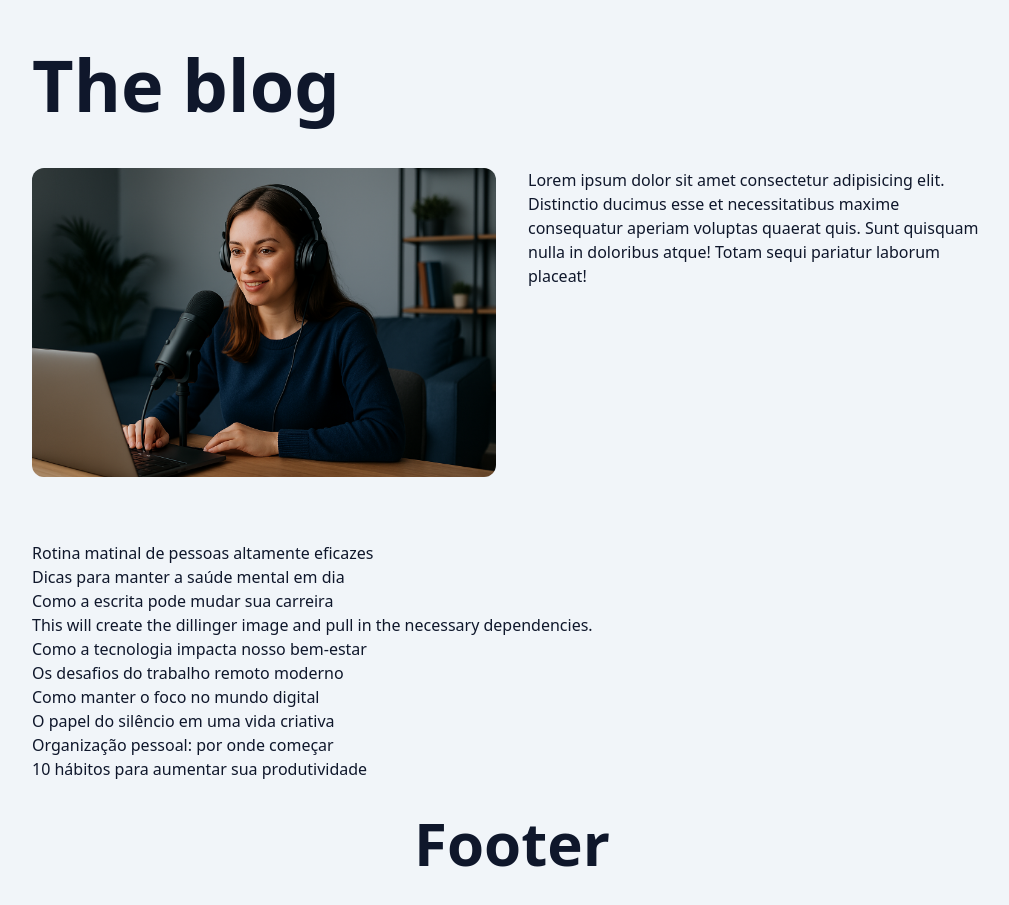
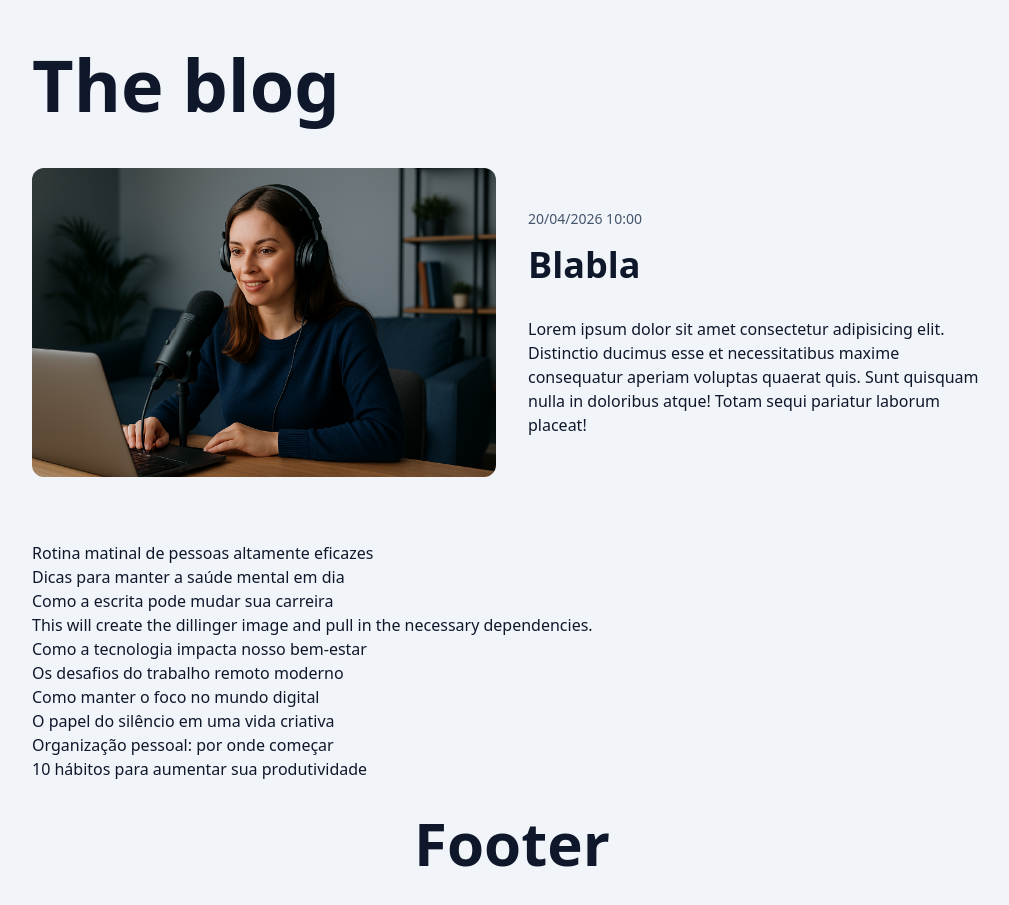
Before and after one commit to MarcosReisDS/blog, a Next.js app: page / in a window 1280 px wide. Shown: the whole page, without its empty margins (128-1137 px from the left). Built offline with nearby package versions, Linux system fonts and the light colour scheme.

Commit message:
aula 119

```diff
--- a/src/app/page.tsx
+++ b/src/app/page.tsx
@@ -1,5 +1,6 @@
 import { Container } from "@/components/Container";
 import { Header } from "@/components/Header";
+import { PostHeading } from "@/components/PostHeading";
 import { PostsList } from "@/components/PostsList";
 import { SpinLoader } from "@/components/SpinLoader";
 import Image from "next/image";
@@ -14,9 +15,22 @@ export default async function HomePage() {
 
             <section className="grid grid-cols-1 gap-8 mb-16 sm:grid-cols-2 group">
                 <Link className="w-full h-full overflow-hidden rounded-xl" href="#">
-                    <Image className="group-hover:scale-105 transition" src="/images/bryen_0.png" width={1200} height={720} alt="Titulo do post" />
+                    <Image
+                        className="w-full h-full object-cover object-center group-hover:scale-105 transition"
+                        src="/images/bryen_0.png"
+                        width={1200}
+                        height={720}
+                        alt="Titulo do post"
+                        priority
+                    />
                 </Link>
-                <div>Lorem ipsum dolor sit amet consectetur adipisicing elit. Distinctio ducimus esse et necessitatibus maxime consequatur aperiam voluptas quaerat quis. Sunt quisquam nulla in doloribus atque! Totam sequi pariatur laborum placeat!</div>
+                <div className="flex flex-col gap-4 sm:justify-center">
+                    <time className="text-slate-600 block text-sm" dateTime="2025-04-20">20/04/2026 10:00</time>
+
+                    <PostHeading as="h1" url="#">Blabla</PostHeading>
+
+                    <p>Lorem ipsum dolor sit amet consectetur adipisicing elit. Distinctio ducimus esse et necessitatibus maxime consequatur aperiam voluptas quaerat quis. Sunt quisquam nulla in doloribus atque! Totam sequi pariatur laborum placeat!</p>
+                </div>
             </section>
 
             <Suspense fallback={<SpinLoader />}>
--- /dev/null
+++ b/src/components/PostHeading/index.tsx
@@ -0,0 +1,15 @@
+import Link from "next/link";
+
+type PostHeadingProps = {
+    children: React.ReactNode;
+    url: string;
+    as?: "h1" | "h2";
+}
+
+export function PostHeading({ children, url, as: Tag = "h2" }: PostHeadingProps) {
+    return (
+        <Tag className="text-2xl/tight mb-4 font-extrabold sm:text-4xl">
+            <Link href={url}>{children}</Link>
+        </Tag>
+    )
+}
```
